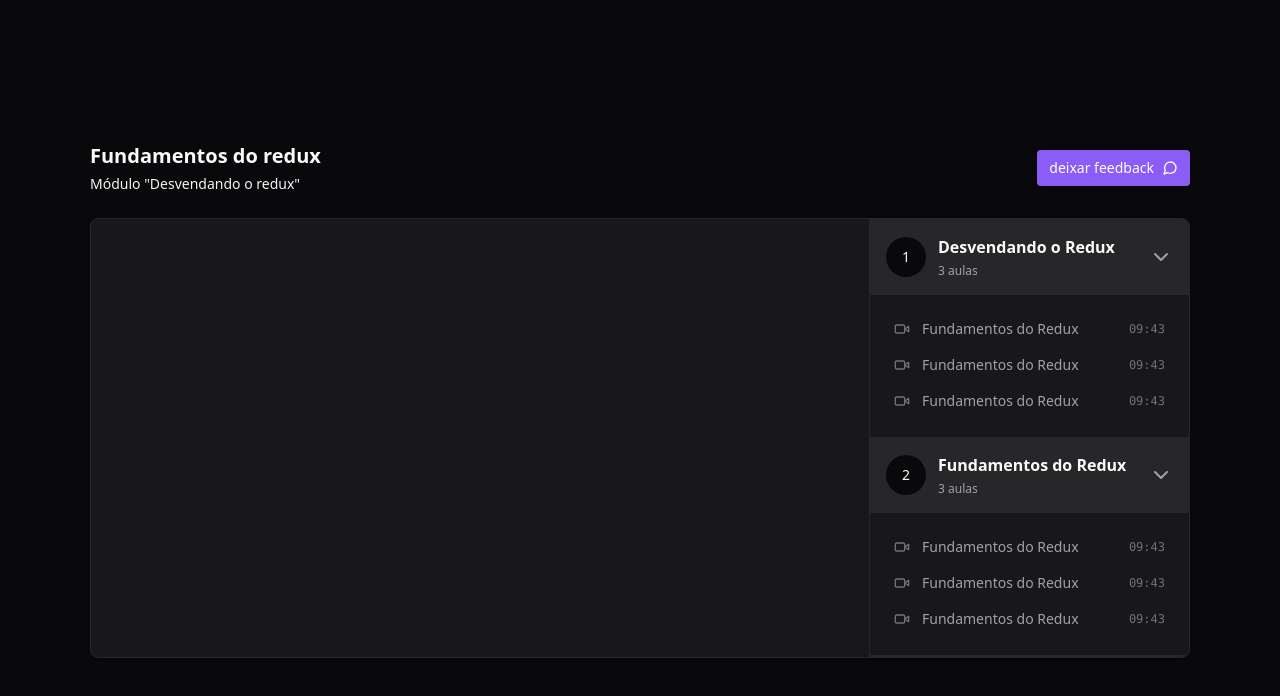
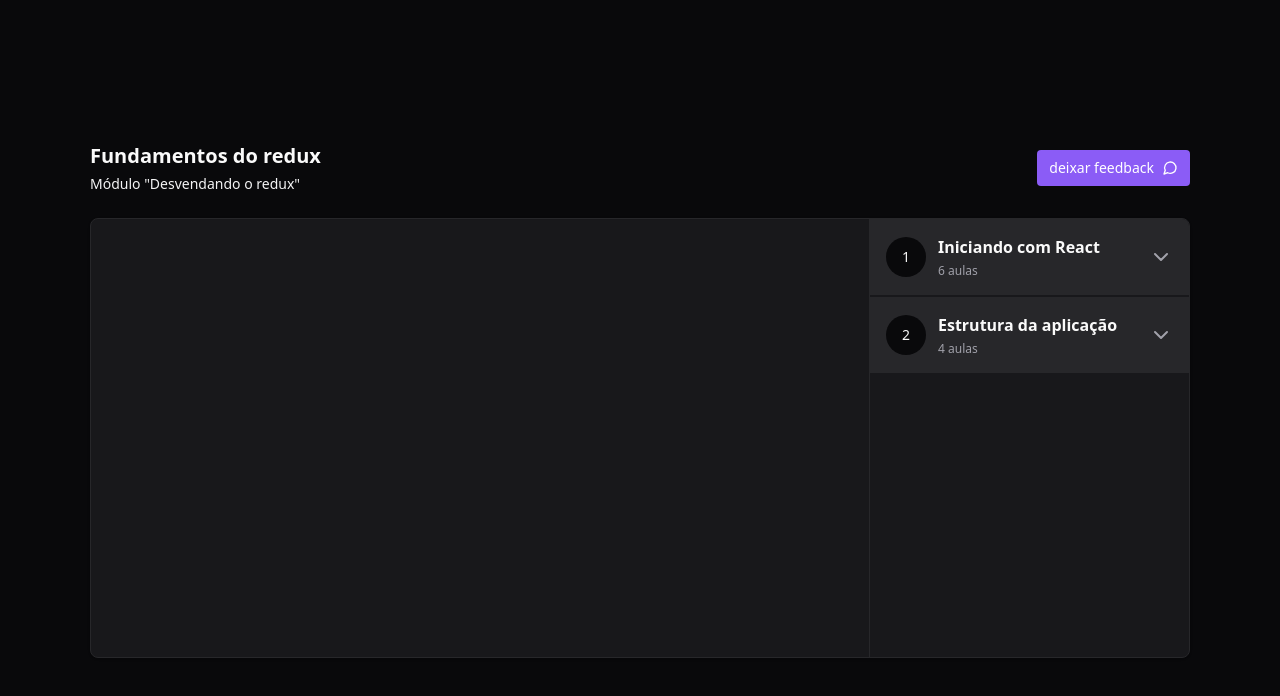
Before and after one commit to ReinaldoARamos/React-Zuzstand, a React (Vite) app: page / in a window 1280 px wide. Shown: the top 696 px of the page. Built offline with nearby package versions, Linux system fonts and the light colour scheme.

Commit message:
renderizando dados que vem de um slice do store

```diff
--- a/package.json
+++ b/package.json
@@ -10,6 +10,7 @@
     "preview": "vite preview"
   },
   "dependencies": {
+    "@radix-ui/react-collapsible": "^1.0.3",
     "@reduxjs/toolkit": "^1.9.5",
     "react": "^18.2.0",
     "react-dom": "^18.2.0",
--- a/src/components/Modules.tsx
+++ b/src/components/Modules.tsx
@@ -1,16 +1,19 @@
-import { ChevronDown, Video } from "lucide-react";
+import { ChevronDown } from "lucide-react";
 import { Lesson } from "./Lesson";
-
+import * as Collapsable from '@radix-ui/react-collapsible'
+import { useAppSelector } from "../store";
 interface ModuleProps {
-    title:  string;
-    lessonsAmount: number;
-    moduleIndex: number
+  title: string;
+  lessonsAmount: number;
+  moduleIndex: number;
 }
 
-export function Modules({title, lessonsAmount, moduleIndex} : ModuleProps) {
+export function Modules({ title, lessonsAmount, moduleIndex }: ModuleProps) {
+  const lessons = useAppSelector((state) => state.player.course.modules[moduleIndex].lessons)
   return (
-    <div>
-      <button className="flex w-full items-center gap-3 bg-zinc-800 p-4 ">
+    <Collapsable.Root  className="group">
+
+      <Collapsable.Trigger className="flex w-full items-center gap-3 bg-zinc-800 p-4 ">
         <div className="flex h-10 w-10 items-center justify-center rounded-full bg-zinc-950 text-sm">
           {moduleIndex + 1}
         </div>
@@ -18,13 +21,17 @@
           <strong>{title}</strong>
           <span className="text-xs text-zinc-400">{lessonsAmount} aulas</span>
         </div>
-        <ChevronDown className="ml-auto h-6 w-6 text-zinc-400" />
-      </button>
-      <nav className="relative flex flex-col gap-4 p-6">
-        <Lesson minutesAmount="09:43" title="Fundamentos do Redux"/>
-        <Lesson minutesAmount="09:43" title="Fundamentos do Redux"/>
-        <Lesson minutesAmount="09:43" title="Fundamentos do Redux"/>
+        <ChevronDown className="ml-auto h-6 w-6 text-zinc-400 group-data-[state=open]:rotate-180 transition-transform"  />
+      </Collapsable.Trigger>
+      <Collapsable.Content>
+      <nav className="relative flex flex-col gap-4 p-6 transition">
+       {lessons.map((lesson) =>{
+        return (
+          <Lesson minutesAmount={lesson.duration} title={lesson.title} />
+        )
+       })}
       </nav>
-    </div>
+      </Collapsable.Content>
+    </Collapsable.Root>
   );
 }
--- a/src/pages/Video.tsx
+++ b/src/pages/Video.tsx
@@ -1,7 +1,9 @@
 import ReactPlayer from "react-player";
 import { Header } from "../components/Header";
 import { Modules } from "../components/Modules";
+import { useAppSelector } from "../store";
 export function Video() {
+  const modules = useAppSelector((state) => state.player.course.modules);
   return (
     <div className="flex h-screen items-center justify-center bg-zinc-950 text-zinc-50">
       {/*Header* */}
@@ -20,9 +22,15 @@
             </div>
           </div>
           <aside className=" bg-zing-900 absolute bottom-0  right-0 top-0 w-80 divide-y-2 divide-zinc-900 overflow-y-scroll border-l border-zinc-800 scrollbar scrollbar-thin scrollbar-track-zinc-950 scrollbar-thumb-zinc-700">
-            <Modules title="Desvendando o Redux"  lessonsAmount={3} moduleIndex={0}/>
-            <Modules title="Fundamentos do Redux"  lessonsAmount={3} moduleIndex={1}/>
-            <Modules title="Criando a UI do app"  lessonsAmount={3} moduleIndex={2}/>
+            {modules.map((module, index) => {
+              return (
+                <Modules
+                  title={module.title}
+                  lessonsAmount={module.lessons.length}
+                  moduleIndex={index}
+                />
+              );
+            })}
           </aside>
         </main>
       </div>
--- a/src/store/index.ts
+++ b/src/store/index.ts
@@ -1,8 +1,11 @@
 import { configureStore } from "@reduxjs/toolkit";
 import { useSelector, TypedUseSelectorHook } from "react-redux";
+import { player } from "./slices/player";
 
 export const store = configureStore({
-  reducer: {},
+  reducer: {
+    player,
+  },
 });
 
 export type RootState = ReturnType<typeof store.getState>;
--- /dev/null
+++ b/src/store/slices/player.ts
@@ -0,0 +1,65 @@
+import { createSlice } from "@reduxjs/toolkit";
+
+const playerSLice = createSlice({
+  name: "player",
+  initialState: {
+    course: {
+      modules: [
+        {
+          id: "1",
+          title: "Iniciando com React",
+          lessons: [
+            { id: "Jai8w6K_GnY", title: "CSS Modules", duration: "13:45" },
+            {
+              id: "w-DW4DhDfcw",
+              title: "Estilização do Post",
+              duration: "10:05",
+            },
+            {
+              id: "D83-55LUdKE",
+              title: "Componente: Header",
+              duration: "06:33",
+            },
+            {
+              id: "W_ATsETujaY",
+              title: "Componente: Sidebar",
+              duration: "09:12",
+            },
+            { id: "Pj8dPeameYo", title: "CSS Global", duration: "03:23" },
+            {
+              id: "8KBq2vhwbac",
+              title: "Form de comentários",
+              duration: "11:34",
+            },
+          ],
+        },
+        {
+          id: "2",
+          title: "Estrutura da aplicação",
+          lessons: [
+            {
+              id: "gE48FQXRZ_o",
+              title: "Componente: Comment",
+              duration: "13:45",
+            },
+            { id: "Ng_Vk4tBl0g", title: "Responsividade", duration: "10:05" },
+            {
+              id: "h5JA3wfuW1k",
+              title: "Interações no JSX",
+              duration: "06:33",
+            },
+            {
+              id: "1G0vSTqWELg",
+              title: "Utilizando estado",
+              duration: "09:12",
+            },
+          ],
+        },
+      ],
+    },
+  },
+  reducers: {},
+});
+
+
+export const player = playerSLice.reducer
```
Also changed, not shown: 1 other file (tests, documents, lock files or other folders).
